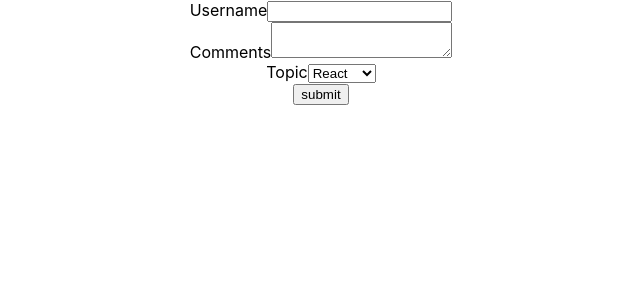
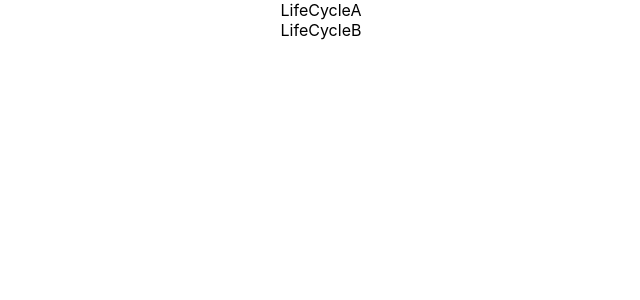
Before and after one commit to venkatesh-tech/React_Forms, a React (Create React App) app: page / in a window 1280 px wide. Shown: the top 300 px of the page, without its empty margins (319-959 px from the left). Built offline with nearby package versions, Linux system fonts and the light colour scheme.

Commit message:
Added Mounting

```diff
--- a/src/App.js
+++ b/src/App.js
@@ -1,11 +1,13 @@
 import logo from "./logo.svg";
 import "./App.css";
 import Form from "./components/Form";
+import LifecycleA from "./components/LifecycleA";
 
 function App() {
   return (
     <div className="App">
-      <Form />
+      {/* <Form /> */}
+      <LifecycleA />
     </div>
   );
 }
--- a/src/components/Form.js
+++ b/src/components/Form.js
@@ -28,9 +28,14 @@ class Form extends Component {
     });
   };
 
+  handleSubmit = (event) => {
+    alert(`${this.state.username} ${this.state.comments} ${this.state.topic} `);
+    event.preventDefault();
+  };
+
   render() {
     return (
-      <form>
+      <form onSubmit={this.handleSubmit}>
         <div>
           <label>Username</label>
           <input
--- /dev/null
+++ b/src/components/LifecycleA.js
@@ -0,0 +1,33 @@
+import React, { Component } from "react";
+import LifecycleB from "./LifecycleB";
+
+class LifecycleA extends Component {
+  constructor(props) {
+    super(props);
+    this.state = {
+      name: "venkatesh",
+    };
+    console.log("LifecycleA constructor");
+  }
+
+  static getDerivedStateFromProps(props, state) {
+    console.log("getDerivedStateFromProps");
+    return null;
+  }
+
+  componentDidMount() {
+    console.log("Lifecycle A ComponentDidMount");
+  }
+
+  render() {
+    console.log("render");
+    return (
+      <div>
+        LifeCycleA
+        <LifecycleB />
+      </div>
+    );
+  }
+}
+
+export default LifecycleA;
--- /dev/null
+++ b/src/components/LifecycleB.js
@@ -0,0 +1,27 @@
+import React, { Component } from "react";
+
+class LifecycleB extends Component {
+  constructor(props) {
+    super(props);
+    this.state = {
+      name: "venkatesh",
+    };
+    console.log("LifecycleB constructor");
+  }
+
+  static getDerivedStateFromProps(props, state) {
+    console.log("LifeCycleB getDerivedStateFromProps");
+    return null;
+  }
+
+  componentDidMount() {
+    console.log("Lifecycle B ComponentDidMount");
+  }
+
+  render() {
+    console.log("LifeCycle Brender");
+    return <div>LifeCycleB</div>;
+  }
+}
+
+export default LifecycleB;
```
